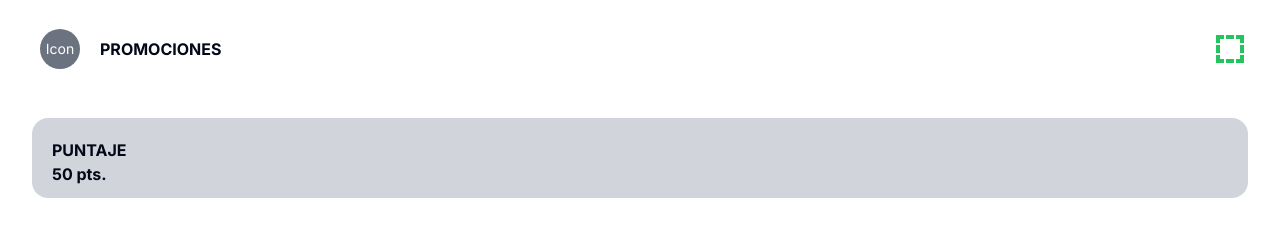
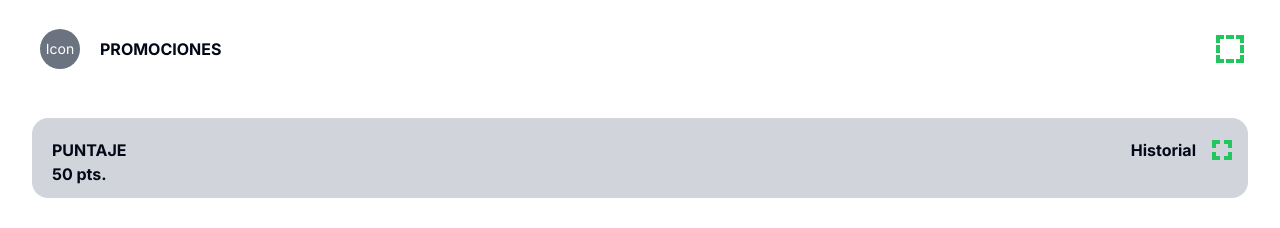
Before and after one commit to leitsman/s15-18-front-react, a Next.js app: page /redime in a window 1280 px wide. Shown: the top 228 px of the page. Built offline with nearby package versions, Linux system fonts and the light colour scheme.

Commit message:
feat: add# redime-page

```diff
--- a/src/app/redime/page.jsx
+++ b/src/app/redime/page.jsx
@@ -53,7 +53,13 @@ const page = () => {
         <ScrollArea className="w-full h-[80dvh]">
           {/* USER POINTS */}
           <div className="w-full p-5 justify-between  h-20 bg-gray-300 rounded-2xl flex flex-col items-start">
-            <h2 className="font-bold">PUNTAJE</h2>
+            <div className="w-full flex justify-between">
+              <h2 className="font-bold">PUNTAJE</h2>
+              <div className="flex items-center gap-5">
+                <h2 className="font-bold">Historial</h2>
+                <div className="size-3 outline-4 outline-green-500 outline-dashed"></div>
+              </div>
+            </div>
             <h2 className="font-bold">50 pts.</h2>
           </div>
 
```
